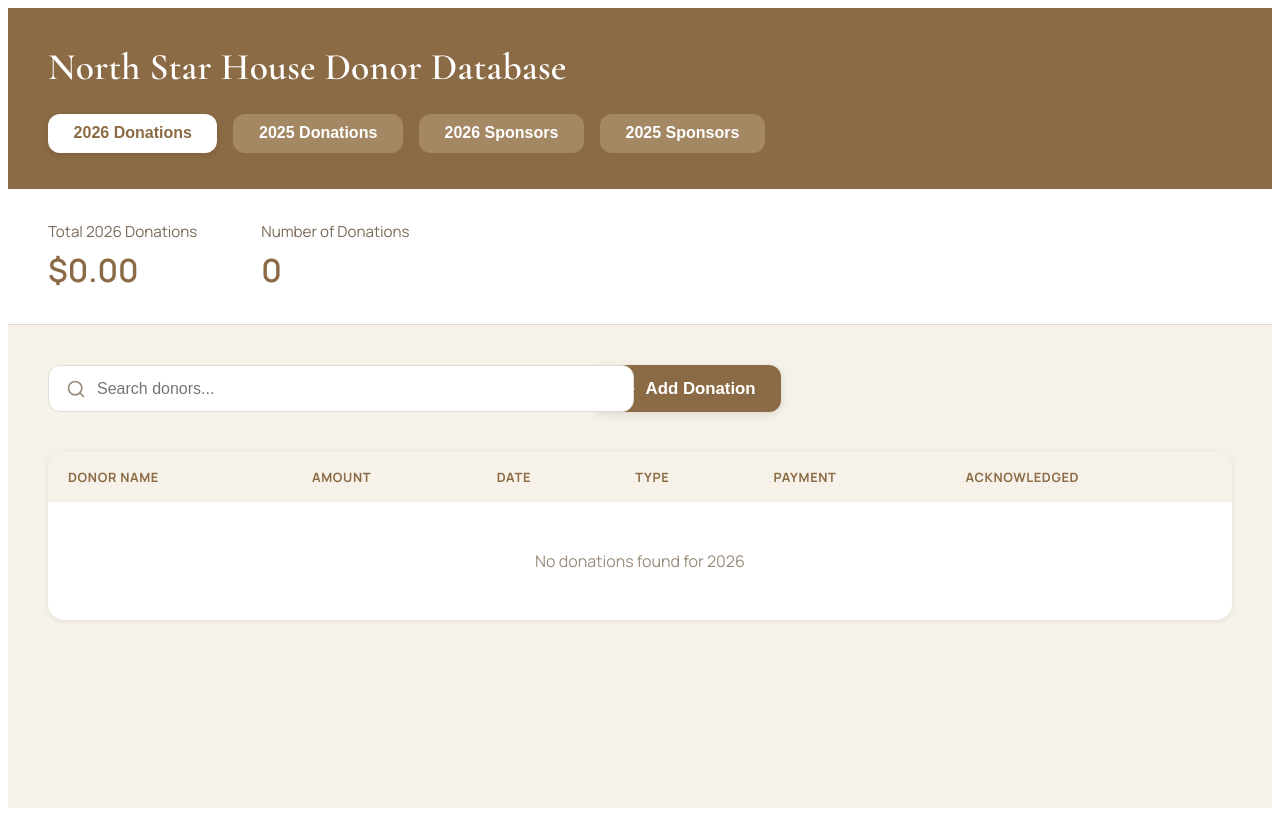
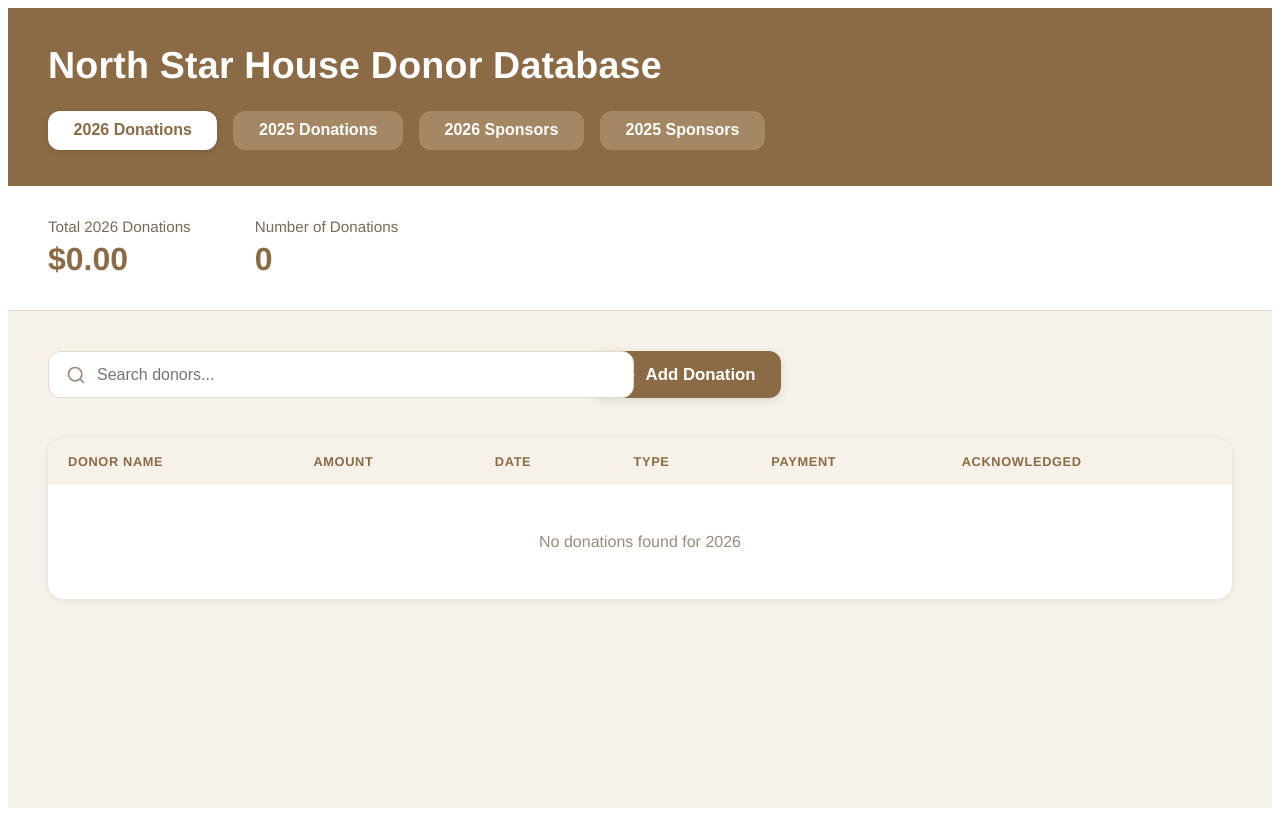
Before and after one commit to northstarhouse/donation-database, a React (Vite) app: page / in a window 1280 px wide. Built offline with nearby package versions, Linux system fonts and the light colour scheme.

Commit message:
Switch font to Helvetica Neue

```diff
--- a/index.html
+++ b/index.html
@@ -5,11 +5,10 @@
     <meta name="viewport" content="width=device-width, initial-scale=1.0" />
     <link rel="preconnect" href="https://fonts.googleapis.com" />
     <link rel="preconnect" href="https://fonts.gstatic.com" crossorigin />
-    <link href="https://fonts.googleapis.com/css2?family=Cormorant+Garamond:wght@400;500;600;700&family=Manrope:wght@400;500;600;700&display=swap" rel="stylesheet" />
     <title>Donation Database</title>
     <style>
       body {
-        font-family: "Manrope", "Segoe UI", sans-serif;
+        font-family: "Helvetica Neue", Arial, sans-serif;
       }
     </style>
   </head>
--- a/src/DonorDatabase.tsx
+++ b/src/DonorDatabase.tsx
@@ -188,14 +188,14 @@ const DonorDatabase = () => {
     <div style={{
       minHeight: '100vh',
       background: '#F7F2E9',
-      fontFamily: '"Manrope", "Segoe UI", sans-serif'
+      fontFamily: '"Helvetica Neue", Arial, sans-serif'
     }}>
       <div style={{
         background: '#8B6B45',
         padding: '2.25rem 2.5rem',
         color: 'white'
       }}>
-        <h1 style={{ margin: 0, fontSize: '2.35rem', fontWeight: '600', letterSpacing: '0.2px', fontFamily: '"Cormorant Garamond", "Times New Roman", serif' }}>North Star House Donor Database</h1>
+        <h1 style={{ margin: 0, fontSize: '2.35rem', fontWeight: '600', letterSpacing: '0.2px', fontFamily: '"Helvetica Neue", Arial, sans-serif' }}>North Star House Donor Database</h1>
         <div style={{
           display: 'flex',
           gap: '1rem',
@@ -797,7 +797,7 @@ const headerStyle = {
   fontSize: '0.8rem',
   textTransform: 'uppercase',
   color: '#8B6B45',
-  fontFamily: '"Manrope", "Segoe UI", sans-serif',
+  fontFamily: '"Helvetica Neue", Arial, sans-serif',
   fontWeight: '700',
   letterSpacing: '0.05em',
   background: '#F7F2E9'
@@ -916,7 +916,7 @@ const detailTitleStyle = {
   margin: '0 0 1rem 0',
   color: '#8B6B45',
   fontSize: '1.1rem',
-  fontFamily: '"Cormorant Garamond", "Times New Roman", serif'
+  fontFamily: '"Helvetica Neue", Arial, sans-serif'
 };
 
 const detailGridStyle = {
```
Also changed, not shown: 3 other files (tests, documents, lock files or other folders).
